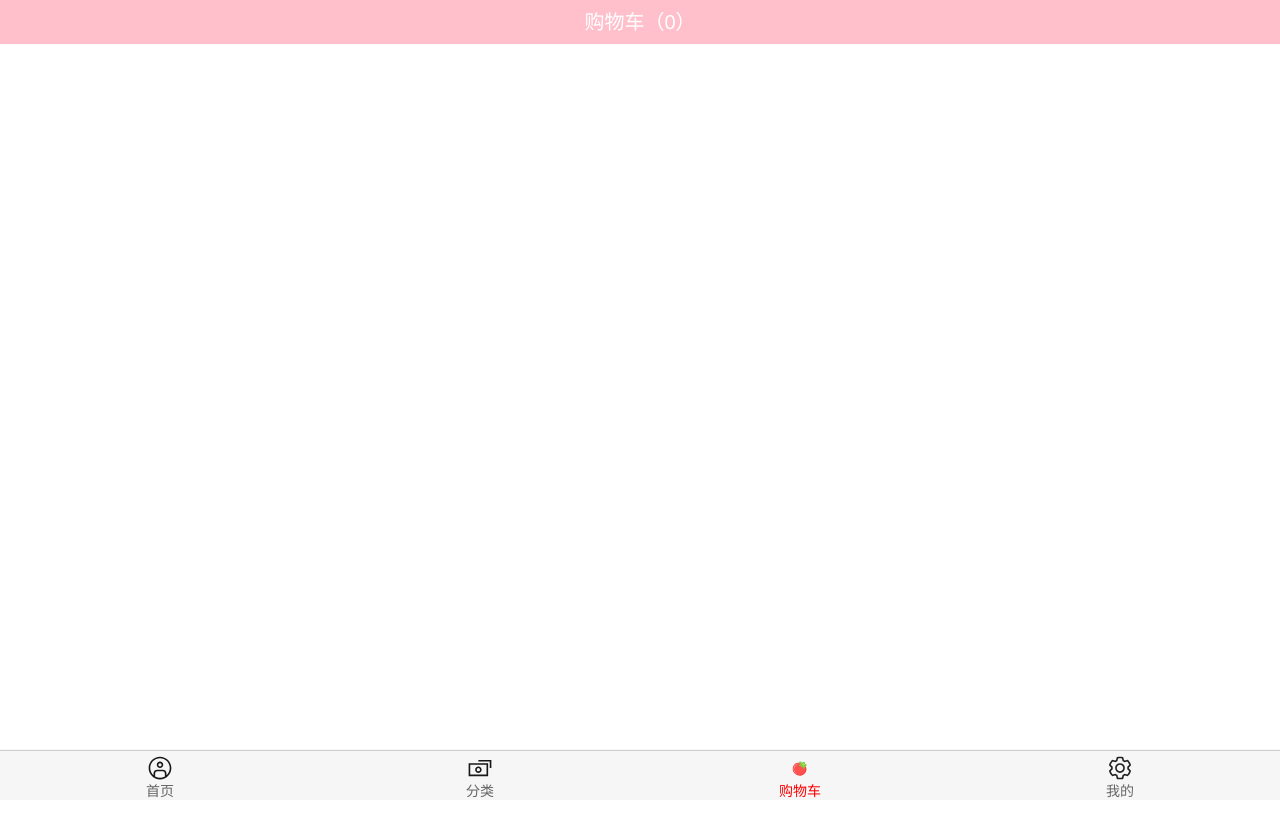
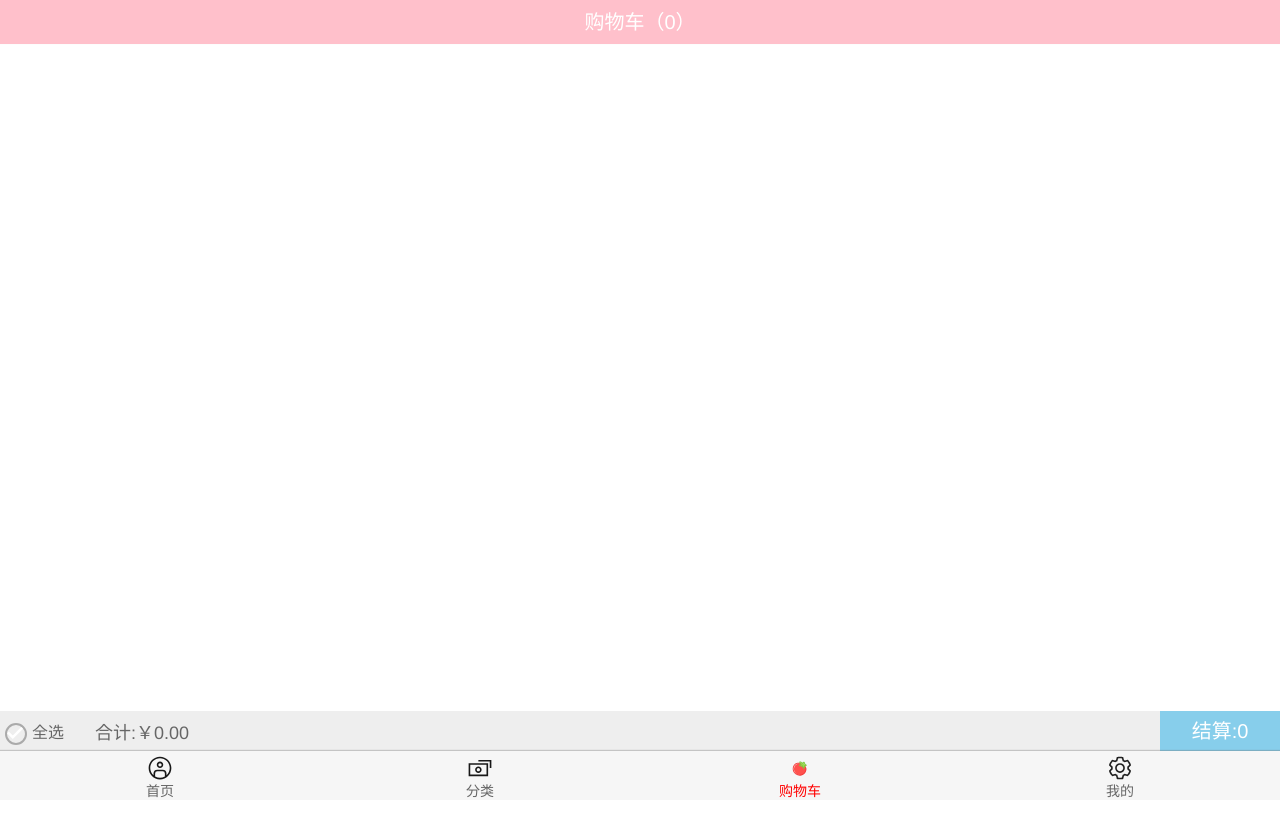
Before and after one commit to litoom/mall-vue-project, a Vue app: page /cart in a window 1280 px wide. Shown: the top 836 px of the page. After the commit the page ends 800 px from the top, so only its background shows below. Built offline with nearby package versions, Linux system fonts and the light colour scheme.

Commit message:
购物车页面的显示、全选、结算

```diff
--- a/package.json
+++ b/package.json
@@ -9,14 +9,15 @@
   "dependencies": {
     "axios": "^0.21.1",
     "better-scroll": "^1.13.2",
-    "core-js": "^3.6.5",
+    "core-js": "^3.8.3",
     "vue": "^2.6.11",
     "vue-router": "^3.4.9",
-    "vuex": "^3.1.0"
+    "vuex": "^3.0.1"
   },
   "devDependencies": {
     "@vue/cli-plugin-babel": "^4.5.0",
     "@vue/cli-service": "^4.5.0",
+    "es6-promise": "^4.2.8",
     "vue-template-compiler": "^2.6.11"
   }
 }
--- /dev/null
+++ b/src/components/common/toast/Toast.vue
@@ -0,0 +1,34 @@
+<template>
+  <div class="toast" v-show="show">
+    <div>{{ message }}</div>
+  </div>
+</template>
+
+<script>
+export default {
+  name: "Toast",
+  props: {
+    message: {
+      type: String,
+      default: "",
+    },
+    show: {
+      type: Boolean,
+      default: false,
+    },
+  },
+};
+</script>
+
+<style scoped>
+.toast {
+  position: fixed;
+  top: 50%;
+  left: 50%;
+  transform: translate(-50%, -50%);
+  padding: 8px 10px;
+  background-color: rgba(0, 0, 0, 0.7);
+  color: #fff;
+  z-index: 200;
+}
+</style>
--- /dev/null
+++ b/src/components/common/toast/index.js
@@ -0,0 +1,7 @@
+const obj = {};
+
+obj.install = function () {
+  console.log('执行了obj的install函数');
+}
+
+export default obj;
--- /dev/null
+++ b/src/components/content/checkButton/CheckButton.vue
@@ -0,0 +1,29 @@
+<template>
+  <div class="check-button" :class="{check:isChecked}">
+    <img src="../../../assets/img/cart/tick.svg" alt="" />
+  </div>
+</template>
+
+<script>
+export default {
+  name: "CheckButoon",
+  props: {
+    isChecked: {
+      type: Boolean,
+      default: false,
+    },
+  },
+};
+</script>
+
+<style scoped>
+.check-button {
+  /* background-color: red; */
+  border-radius: 50%;
+  border: 2px solid #aaa;
+}
+.check {
+  border-color: red;
+  background-color: red;
+}
+</style>
--- a/src/main.js
+++ b/src/main.js
@@ -2,10 +2,15 @@ import Vue from 'vue'
 import App from './App.vue'
 import store from './store/index'
 import router from "./router"
+//1.引入toast
+import toast from './components/common/toast/index'
 
 Vue.config.productionTip = false
 
 Vue.prototype.$bus = new Vue()
+
+//2.安装toast插件,本质上是调用toast对象的install方法
+Vue.use(toast);
 
 new Vue({
   render: h => h(App),
--- a/src/store/index.js
+++ b/src/store/index.js
@@ -1,5 +1,6 @@
 import Vue from "vue";
 import Vuex from "vuex"
+
 
 //1.安装插件
 Vue.use(Vuex);
@@ -34,37 +35,44 @@ const store = new Vuex.Store({
     //   }
     // }
     // 如果这个商品已存在，则在给商品的数量加1
-    addCounter(state,payload){
+    addCounter(state, payload) {
       payload.count += 1;
     },
     //如果这个商品之前没有在购物车里，则把这个商添加进去
-    addToCart(state,payload){
-      state.cartList.push(payload)
-    }
+    addToCart(state, payload) {
+      //将新添加进购物车的商品选中状态改为true
+      payload.checked = true;
+      state.cartList.push(payload);
+    },
+
   },
   actions: {
     addCart(context, payload) {
+      return new Promise((resolve, reject) => {
         //1.查找之前数组中是否有该商品
         let oldProduct = context.state.cartList.find((item) => item.iid === payload.iid
         );
         //2.判断oldProduct
         if (oldProduct) {
           // oldProduct.count += 1;
-        context.commit('addCounter',oldProduct)
+          context.commit('addCounter', oldProduct);
+          resolve('当前商品数量+1');
         } else {
           payload.count = 1;
           // context.state.cartList.push(payload);
-        context.commit("addToCart",payload);
+          context.commit("addToCart", payload);
+          resolve('添加了新的商品');
         }
+      })
     }
   },
   // 可以把getters转化为计算属性
-  getters:{
+  getters: {
     //购物车商品的数量
     cartLength(state) {
       return state.cartList.length;
     },
-    cartList(state){
+    cartList(state) {
       return state.cartList;
     }
   }
--- a/src/views/cart/Cart.vue
+++ b/src/views/cart/Cart.vue
@@ -13,6 +13,8 @@
     </cart-list>
 
    <!-- 底部汇总结算 -->
+   <cart-bottom-bar>
+   </cart-bottom-bar>
   </div>
 </template>
 
@@ -20,12 +22,15 @@
 import NavBar from '../../components/common/navbar/NavBar'
 import {mapGetters} from 'vuex';
 
-import CartList from './childComps/CartList'
+import CartList from './childComps/CartList';
+import CartBottomBar from './childComps/CartBottomBar';
+
 export default {
   name:"Cart",
   components:{
     NavBar,
     CartList,
+    CartBottomBar,
   },
   computed:{
     // 把vuex的getters转换未computed，可以直接使用{{}}
@@ -47,4 +52,7 @@ export default {
   color: #fff;
   font-size: 20px;
 }
+.cart {
+  height: 100vh;
+}
 </style>
--- /dev/null
+++ b/src/views/cart/childComps/CartBottomBar.vue
@@ -0,0 +1,99 @@
+<template>
+  <div class="bottom-bar">
+    <div class="check-content">
+      <check-button
+        class="check-button"
+        :is-checked="isSelectAll"
+        @click.native="checkClick"
+      ></check-button>
+      <span>全选</span>
+    </div>
+    <div class="price">合计:￥{{ totalPrice }}</div>
+    <div class="caclulate">结算:{{ checkLength }}</div>
+  </div>
+</template>
+
+<script>
+import CheckButton from "../../../components/content/checkButton/CheckButton";
+
+export default {
+  name: "CartBottomBar",
+  components: {
+    CheckButton,
+  },
+  computed: {
+    totalPrice() {
+      return this.$store.state.cartList
+        .filter((item) => {
+          return item.checked;
+        })
+        .reduce((preValue, item) => {
+          // price是Deatil的product定义的属性
+          return item.price * item.count + preValue;
+        }, 0)
+        .toFixed(2);
+    },
+    // 选中商品的个数
+    checkLength() {
+      return this.$store.state.cartList.filter((item) => item.checked).length;
+    },
+    isSelectAll() {
+      //判断购物车是否有没有选中的商品,方法一：也需要判空
+      //   return  !(this.$store.state.cartList.filter(item=>!item.checked).length)
+      // 判断购物车是否有没有选中的商品,方法二：需要判空
+      if (this.$store.state.cartList.length === 0) {
+        return false;
+      } else {
+        return !this.$store.state.cartList.find((item) => !item.checked);
+      }
+    },
+  },
+  methods: {
+    checkClick() {
+      if (this.isSelectAll) {
+        //商品改为全部不选中的状态
+        this.$store.state.cartList.forEach((item) => (item.checked = false));
+      }else {
+        //商品改为全部选中的状态
+        this.$store.state.cartList.forEach((item) => (item.checked = true));
+      }
+    },
+  },
+};
+</script>
+
+<style scoped>
+.bottom-bar {
+  display: flex;
+  height: 40px;
+  background-color: #eee;
+  position: relative;
+  bottom: 84px;
+}
+.check-content {
+  display: flex;
+  align-items: center;
+  padding-top: 5px;
+  padding-left: 5px;
+  width: 80px;
+}
+.check-button {
+  width: 22px;
+  height: 22px;
+  margin-right: 5px;
+}
+.price {
+  margin-top: 12px;
+  margin-left: 15px;
+  font-size: 18px;
+  flex: 1;
+}
+.caclulate {
+  width: 120px;
+  background-color: skyblue;
+  text-align: center;
+  line-height: 40px;
+  font-size: 20px;
+  color: #fff;
+}
+</style>
--- a/src/views/cart/childComps/CartList.vue
+++ b/src/views/cart/childComps/CartList.vue
@@ -1,17 +1,22 @@
 <template>
   <!-- 购物车列表显示 -->
-   <div class="cart-list">
-  <scroll class="content">
-      <li v-for="(item, index) in cartList" :key="index">
-        {{ item }}
-      </li>
-  </scroll>
+  <div class="cart-list">
+    <scroll class="content" ref="scroll">
+      <div>
+        <cart-list-item
+          v-for="(item, index) in cartList"
+          :key="index"
+          :item-info="item">
+          </cart-list-item>
+      </div>
+    </scroll>
   </div>
 </template>
 
 <script>
 import { mapGetters } from "vuex";
 import Scroll from "../../../components/common/scroll/Scroll";
+import CartListItem from "./CartListItem";
 
 export default {
   name: "CartList",
@@ -19,8 +24,15 @@ export default {
     // 把vuex的index.js里的getters转换为计算属性，可以直接使用
     ...mapGetters(["cartList"]),
   },
+  //在这个组件活跃时调用的函数
+  activated() {
+    //刷新scrollHeight的高度，当进入购物车组件时，刷新购物车列表的scroll滚动高度，避免不能滚动的情况
+    // console.log('xxxxxxxxxxxxxxxxxxxxxxx');
+    this.$refs.scroll.refresh();
+  },
   components: {
     Scroll,
+    CartListItem,
   },
 };
 Scroll;
@@ -28,11 +40,12 @@ Scroll;
 
 <style scoped>
 .cart-list {
-  height: 100vh;
+  height: calc(100% - 49px);
 }
 .content {
   /* %高度是相对于父元素 */
-  height: calc(100% - 44px);
+  height: calc(100% - 44px - 49px);
+  /* position: relative; */
   overflow: hidden;
 }
 </style>
--- /dev/null
+++ b/src/views/cart/childComps/CartListItem.vue
@@ -0,0 +1,99 @@
+<template>
+  <div id="shop-item">
+    <div class="item-selector">
+      <CheckButton
+        :is-checked="itemInfo.checked"
+        @click.native="checkClick"
+      ></CheckButton>
+    </div>
+    <div class="item-img">
+      <img :src="itemInfo.image" alt="商品图片" />
+    </div>
+    <div class="item-info">
+      <div class="item-title">{{ itemInfo.title }}</div>
+      <div class="item-desc">{{ itemInfo.desc }}</div>
+      <div class="info-bottom">
+        <div class="item-price left">￥{{ itemInfo.price }}</div>
+        <div class="item-count right">x{{ itemInfo.count }}</div>
+      </div>
+    </div>
+  </div>
+</template>
+
+<script>
+import CheckButton from "../../../components/content/checkButton/CheckButton";
+
+
+export default {
+  name: "CartListItem",
+  props: {
+    itemInfo: {
+      type: Object,
+      default() {
+        return {};
+      },
+    },
+  },
+  components: {
+    CheckButton
+  },
+  methods: {
+    checkClick() {
+      this.itemInfo.checked = !this.itemInfo.checked;
+    },
+  },
+};
+</script>
+
+<style scoped>
+#shop-item {
+  width: 100%;
+  display: flex;
+  font-size: 0;
+  padding: 5px;
+  border-bottom: 1px solid #ccc;
+}
+.item-selector {
+  width: 20px;
+  display: flex;
+  justify-content: center;
+  align-items: center;
+}
+.item-title,
+.item-desc {
+  overflow: hidden;
+  white-space: nowrap;
+  text-overflow: ellipsis;
+}
+.item-img {
+  padding: 5px;
+}
+.item-img img {
+  width: 80px;
+  height: 100px;
+  display: block;
+  border-radius: 5px;
+}
+.item-info {
+  font-size: 17px;
+  color: #333;
+  padding: 5px 10px;
+  position: relative;
+  overflow: hidden;
+}
+.item-info .item-desc {
+  font-size: 14px;
+  color: #666;
+  margin-top: 15px;
+}
+.item-bottom {
+  margin-top: 10px;
+  position: absolute;
+  bottom: 10px;
+  left: 10px;
+  right: 10px;
+}
+.info-bottom .item-price {
+  color: orangered;
+}
+</style>
--- a/src/views/detail/Detail.vue
+++ b/src/views/detail/Detail.vue
@@ -33,6 +33,7 @@
     </scroll>
     <detail-bottom-bar @addCart="addToCart"> </detail-bottom-bar>
     <back-top @click.native="backTop" v-show="isShowBackTop"></back-top>
+    <!-- <toast :message="message" :show="show"></toast> -->
   </div>
 </template>
 
@@ -56,6 +57,9 @@ import GoodsList from "../../components/content/goods/GoodsList";
 import DetailBottomBar from "./childComponents/DetailBottomBar";
 // import BackTop from '../../components/content/backTop/BackTop'  混入
 import { backTopMixin } from "../../common/mixin";
+import { mapActions } from "vuex";
+
+// import Toast from "../../components/common/toast/Toast";
 
 export default {
   name: "Detail",
@@ -72,6 +76,8 @@ export default {
       themeTopYs: [], //商品 参数 评论 推荐的offsetTop值
       currentIndex: 0,
       // isShowBackTop:false,  //回到顶部  混入
+      // message: "",
+      // show: false,
     };
   },
   mixins: [backTopMixin],
@@ -87,6 +93,7 @@ export default {
     GoodsList,
     DetailBottomBar,
     // BackTop,  混入
+    // Toast,
   },
   created() {
     //获取iid
@@ -215,8 +222,24 @@ export default {
       product.iid = this.iid;
       // product.count = 0;
       //2.将商品添加到购物车里,添加到vuex的state里，修改state要通过mutations修改
-      this.$store.dispatch("addCart", product);
+      this.$store.dispatch("addCart", product).then((res) => {
+        //注释掉是因为有更好的封装,插件方式封装
+        // // console.log(res);
+        // this.show = true;
+        // this.message = res;
+        // //延时消失
+        // setTimeout(() => {
+        //   this.show = false;
+        //   this.message = '';
+        // }, 1000);
+        this.$toast.show(res,1500)
+      });
+      //也可以用映射actions的方法 this.addCart(product).then((res) => {
+      // console.log(res);});
+      //3.添加到购物车Toast
+      // 不是一点击按钮就提示添加购物车成功，而是等完成操作之后再提示添加成功，是一个异步操作;dispatch返回一个Promise
     },
+    ...mapActions(["addCart"]),
   },
   mounted() {
     //在这里获取NavBar的各个组件的offsetTop的值，可以吗？
```
Also changed, not shown: 2 other files (tests, documents, lock files or other folders). Lines whose indentation alone changed are shown as unchanged.
